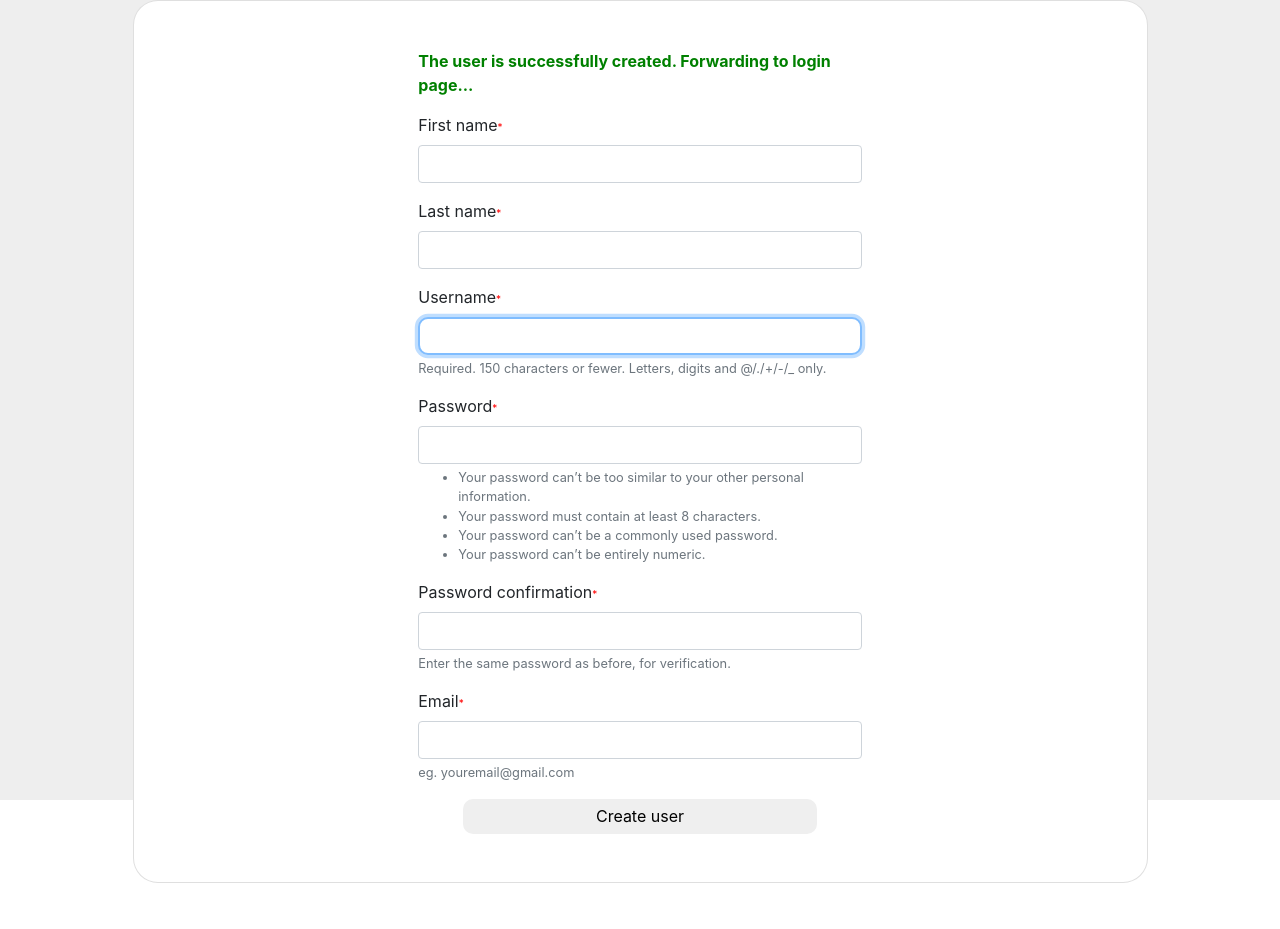
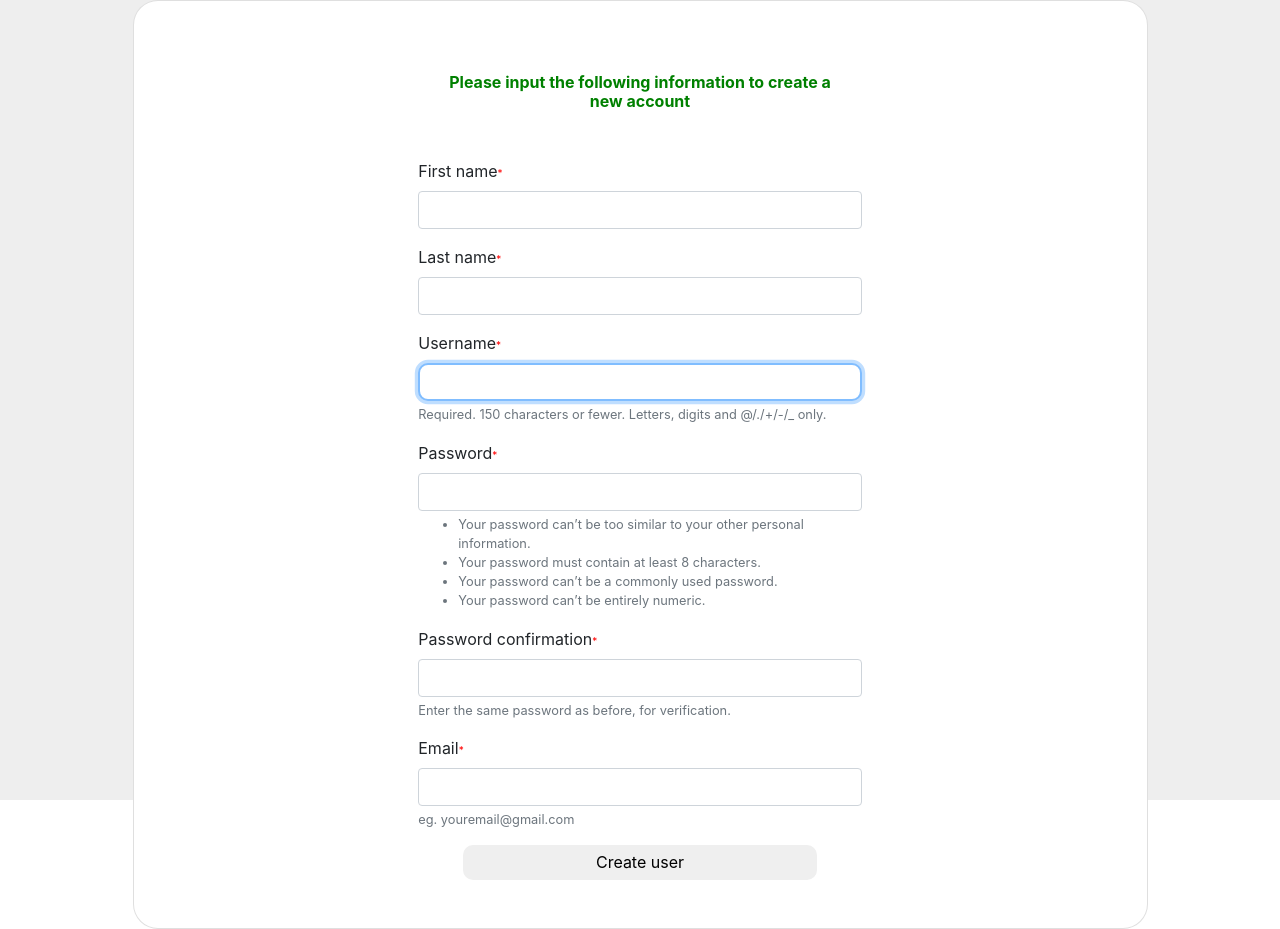
Before and after one commit to EugeneDlg/bncweb, a Django app: page /signup/ in a window 1280 px wide. Before the commit the page ends 883 px from the top, so only its background shows below. Run offline with Django 4.2, Linux system fonts and the light colour scheme; parts of the project's set-up code (start-up, migrations or seed data) failed here and were passed over; some libraries are stand-ins or nearby versions.

Commit message:
20220729

```diff
--- a/bncweb/views.py
+++ b/bncweb/views.py
@@ -9,9 +9,8 @@ from crispy_forms.utils import render_crispy_form
 
 from jsonview.decorators import json_view
 
+
 import pdb
-
-
 
 
 # from .models import Game
@@ -20,6 +19,8 @@ import pdb
 class MyAuthForm(AuthenticationForm):
     required_css_class = "myfield"
     nonfield_css_class = "myerror"
+
+
 
 
 @json_view
--- a/templates/base.html
+++ b/templates/base.html
@@ -9,11 +9,6 @@
     <link rel="stylesheet" href="https://stackpath.bootstrapcdn.com/bootstrap/4.5.0/css/bootstrap.min.css" integrity="sha384-9aIt2nRpC12Uk9gS9baDl411NQApFmC26EwAOH8WgZl5MYYxFfc+NcPb1dKGj7Sk" crossorigin="anonymous">
     <link href="https://fonts.googleapis.com/icon?family=Material+Icons"
       rel="stylesheet">
-    <link rel="apple-touch-icon" sizes="180x180" href="/apple-touch-icon.png">
-    <link rel="icon" type="image/png" sizes="32x32" href="/favicon-32x32.png">
-    <link rel="icon" type="image/png" sizes="16x16" href="/favicon-16x16.png">
-    <link rel="manifest" href="/site.webmanifest">
-    <link rel="mask-icon" href="/safari-pinned-tab.svg" color="#5bbad5">
     <meta name="msapplication-TileColor" content="#da532c">
     <meta name="theme-color" content="#ffffff">
     <title>{% block title %} Bulls and Cows {% endblock %}</title>
--- a/templates/signup.html
+++ b/templates/signup.html
@@ -4,8 +4,11 @@
 {% load static %}
 {% load crispy_forms_tags %}
 <title>Create a new user</title>
-<link rel="stylesheet" type="text/css" href="{% static 'styles.css' %}"/>
+
+<link href="https://fonts.googleapis.com/icon?family=Material+Icons" rel="stylesheet"/>
+
 <link rel="stylesheet" href="https://stackpath.bootstrapcdn.com/bootstrap/4.5.0/css/bootstrap.min.css" integrity="sha384-9aIt2nRpC12Uk9gS9baDl411NQApFmC26EwAOH8WgZl5MYYxFfc+NcPb1dKGj7Sk" crossorigin="anonymous">
+	<link rel="stylesheet" type="text/css" href="{% static 'styles.css' %}"/>
 <script src="https://ajax.googleapis.com/ajax/libs/jquery/3.5.1/jquery.min.js"></script>
 <script type="text/javascript" src="{% static 'signup_js.js' %}"></script>
 <style>
@@ -30,8 +33,7 @@
 			  <div class="card-body p-md-5">
 				<div class="row justify-content-center">
 				  <div class="col-md-10 col-lg-6 order-2 order-lg-1">
-    				<p style="color: green; font-weight: bold;" id="success_notice">The user is successfully created. Forwarding to login page...</p>
-					<p class="text-center h6 fw-bold mb-5 mx-1 mx-md-4 mt-4" id="initial_notice">Please input the following information to create a new account</p>
+					<p class="text-center h6 fw-bold mb-5 mx-1 mx-md-4 mt-4" id="upper_notice"></p>
 					<form id="signup_form" method="post">
 						{% csrf_token %}
 						{{ form | crispy }}
--- a/templates/static/signup_js.js
+++ b/templates/static/signup_js.js
@@ -1,9 +1,11 @@
+var success_text = "The user is successfully created! " + '<i class="material-icons">done</i>' + " Forwarding to login page...";
+var initial_text = "Please input the following information to create a new account";
+
 $(document).ready(function () {
-	success_notice = document.getElementById('success_notice');
-	success_notice.style.display = '';
-	success_notice = document.getElementById('initial_notice');
-
-    initial_notice.style.display = 'none';
+    var upper_notice = $('#upper_notice');
+//    upper_notice.text(initial_text);
+    upper_notice.html(initial_text);
+    upper_notice.attr("style", "color: green; font-weight: bold;");
 $("#signup_form").on("submit", function(){
 $.ajax({
     url: "{% url 'signup' %}",
@@ -22,8 +24,8 @@ $.ajax({
         else {
             // Here you can show the user a success message or do whatever you need
             //$('#signup_form').find('.success-message').show();
-            success_item.style.display = '';
-            initial_notice.style.display = 'none';
+//            success_item.style.display = '';
+//            initial_notice.style.display = 'none';
             var url = window.location.href;
             var pattern = /(.*\/{2})(.*?\/)(.*)/i;
             var result = url.match(pattern);
```
Also changed, not shown: game/views.py (+7 -1 lines).
